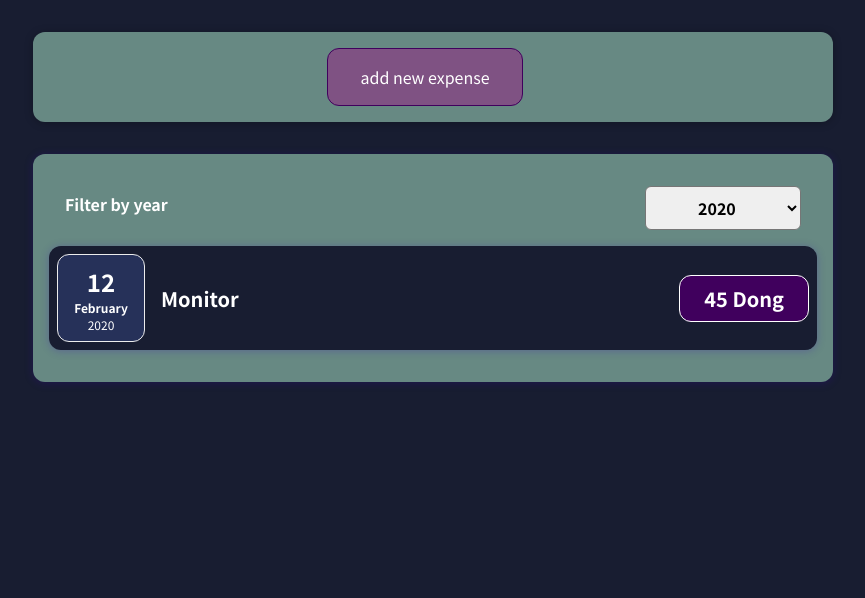
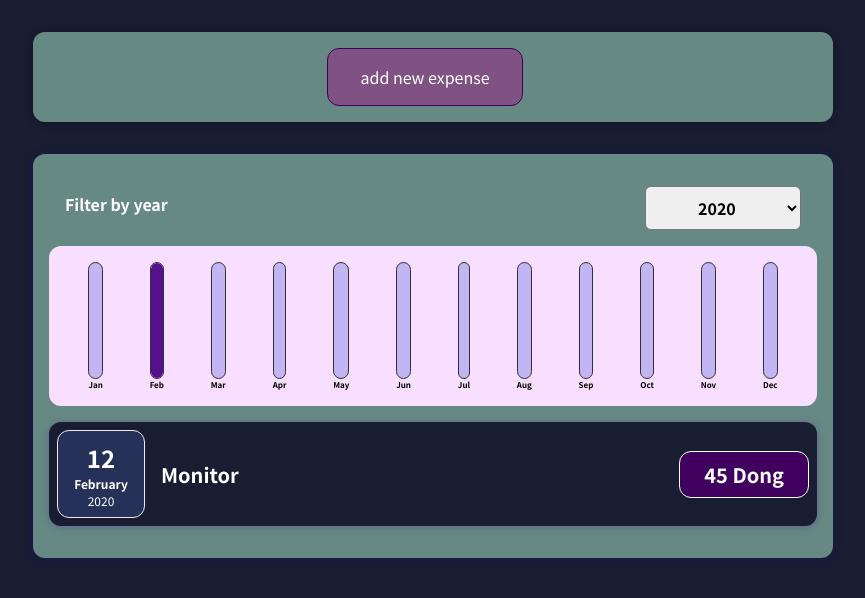
Before and after one commit to sohamdata/expense-tracker, a React (Create React App) app: page / in a window 1280 px wide. Shown: the top 598 px of the page, without its empty margins (207-1072 px from the left). Built offline with nearby package versions, Linux system fonts and the light colour scheme.

Commit message:
added barchart and fixed bars not getting filled

```diff
--- a/src/App.js
+++ b/src/App.js
@@ -9,8 +9,7 @@
   { id: 'e3', title: 'Monitor', price: 45, date: new Date(2020, 1, 12) },
   { id: 'e4', title: 'Mousepad', price: 12, date: new Date(2021, 6, 11) },
   { id: 'e5', title: 'Chair', price: 122, date: new Date(2010, 5, 7) },
-  { id: 'e6', title: 'Car', price: 12000, date: new Date(2022, 7, 7) },
-
+  { id: 'e6', title: 'Car', price: 200, date: new Date(2022, 7, 7) },
 ];
 function App() {
   const [data, setData] = useState(DUMMY_DATA)
--- /dev/null
+++ b/src/components/Chart/Chart.css
@@ -0,0 +1,9 @@
+.chart {
+    padding: 1rem;
+    border-radius: 12px;
+    background-color: #f8dfff;
+    text-align: center;
+    display: flex;
+    justify-content: space-around;
+    height: 10rem;
+}
--- /dev/null
+++ b/src/components/Chart/Chart.js
@@ -0,0 +1,23 @@
+import ChartBar from "./ChartBar";
+import "./Chart.css"
+
+const Chart = (props) => {
+    const dataPointValues = props.dataPoints.map(dataPoint => dataPoint.value)
+    // console.log(dataPointValues)
+    // const maxVal = Math.max(...dataPointValues)
+    const sum = dataPointValues.reduce((acc, val) => acc + val, 0);
+    return (
+        <div className="chart">
+            {props.dataPoints.map((dataPoint) =>
+                <ChartBar
+                    key={dataPoint.label}
+                    value={dataPoint.value}
+                    totalValue={sum}
+                    label={dataPoint.label}
+                />
+            )}
+        </div>
+    )
+}
+
+export default Chart;
--- /dev/null
+++ b/src/components/Chart/ChartBar.css
@@ -0,0 +1,30 @@
+.chart-bar {
+    height: 100%;
+    display: flex;
+    flex-direction: column;
+    align-items: center;
+}
+
+.chart-bar__inner {
+    height: 100%;
+    width: 100%;
+    border: 1px solid #313131;
+    border-radius: 12px;
+    background-color: #c3b4f3;
+    overflow: hidden;
+    display: flex;
+    flex-direction: column;
+    justify-content: flex-end;
+}
+
+.chart-bar__fill {
+    background-color: #55118c;
+    width: 100%;
+    transition: all 0.3s ease-out;
+}
+
+.chart-bar__label {
+    font-weight: bold;
+    font-size: 0.5rem;
+    text-align: center;
+}
--- /dev/null
+++ b/src/components/Chart/ChartBar.js
@@ -0,0 +1,25 @@
+import "./ChartBar.css"
+
+const ChartBar = (props) => {
+    let h = '0%'
+    // console.log(props)
+    if (props.totalValue > 0) {
+        h = Math.round((props.value / props.totalValue) * 100) + '%';
+    }
+    // console.log(h)
+
+    return (
+        <div className='chart-bar'>
+            <div className='chart-bar__inner'>
+                <div
+                    className='chart-bar__fill'
+                    style={{ height: h }}
+                ></div>
+                {/* {console.log(`month=${props.label}, h=${h}`)} */}
+            </div>
+            <div className='chart-bar__label'>{props.label}</div>
+        </div>
+    )
+}
+
+export default ChartBar;
--- a/src/components/Expenses/Expenses.js
+++ b/src/components/Expenses/Expenses.js
@@ -1,8 +1,9 @@
 import { useState } from 'react';
 import ExpenseItem from './ExpenseItem';
 import ExpensesFilter from './ExpensesFilter';
+import Card from '../UI/Card';
+import ExpensesChart from './ExpensesChart';
 import './Expenses.css';
-import Card from '../UI/Card';
 
 function Expenses(props) {
 
@@ -25,6 +26,7 @@
         <div>
             <Card className='expenses'>
                 <ExpensesFilter selectedYear={year} onFilterChange={filterChange} />
+                <ExpensesChart expenses={filteredExpenses} />
                 {result}
             </Card>
         </div>
--- /dev/null
+++ b/src/components/Expenses/ExpensesChart.js
@@ -0,0 +1,28 @@
+import Chart from "../Chart/Chart";
+
+const ExpensesChart = (props) => {
+    const chartDataPoints = [
+        { label: 'Jan', value: 0 },
+        { label: 'Feb', value: 0 },
+        { label: 'Mar', value: 0 },
+        { label: 'Apr', value: 0 },
+        { label: 'May', value: 0 },
+        { label: 'Jun', value: 0 },
+        { label: 'Jul', value: 0 },
+        { label: 'Aug', value: 0 },
+        { label: 'Sep', value: 0 },
+        { label: 'Oct', value: 0 },
+        { label: 'Nov', value: 0 },
+        { label: 'Dec', value: 0 },
+    ];
+
+    for (const expense of props.expenses) {
+        const expenseMonth = expense.date.getMonth(); // 0-indexed months
+        chartDataPoints[expenseMonth].value += expense.price;
+    }
+    // console.log(chartDataPoints)
+
+    return <Chart dataPoints={chartDataPoints} />;
+};
+
+export default ExpensesChart;
```
